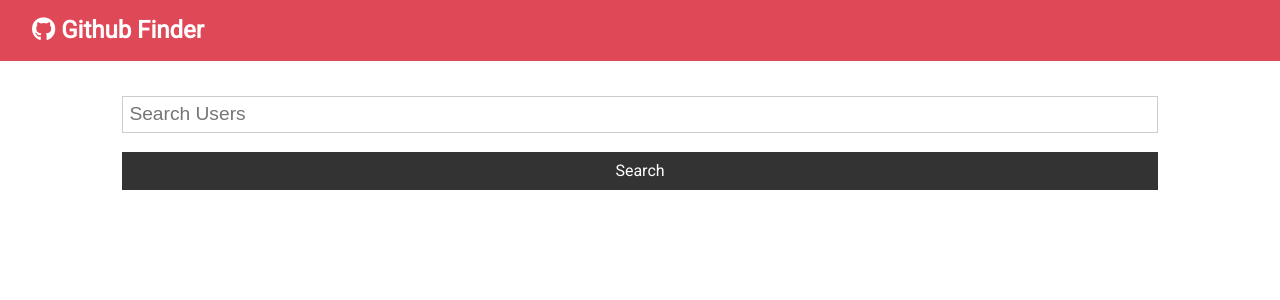
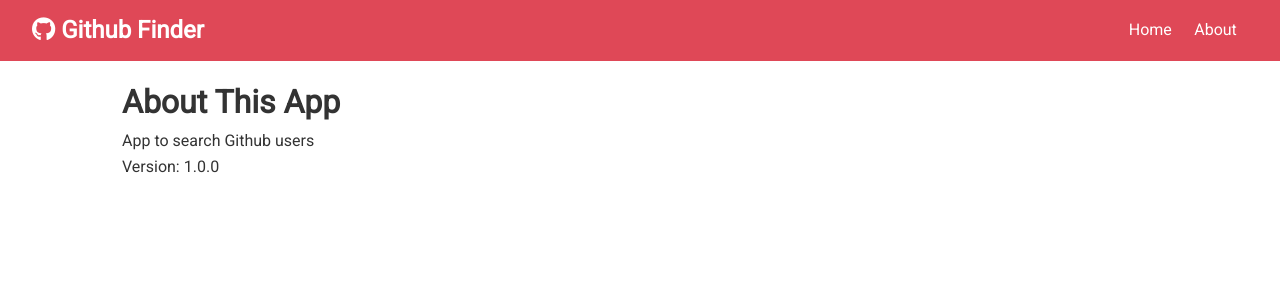
Before and after one commit to SandraBayabos/react-practice-2019, a React (Create React App) app: page /about in a window 1280 px wide. Shown: the top 300 px of the page. Built offline with nearby package versions, Linux system fonts and the light colour scheme.

Commit message:
created User.js

```diff
--- a/package.json
+++ b/package.json
@@ -6,6 +6,7 @@
     "axios": "^0.19.0",
     "react": "^16.12.0",
     "react-dom": "^16.12.0",
+    "react-router-dom": "^5.1.2",
     "react-scripts": "3.2.0"
   },
   "scripts": {
--- a/src/App.js
+++ b/src/App.js
@@ -1,16 +1,20 @@
-import React, { Component } from "react";
+import React, { Fragment, Component } from "react";
+import { BrowserRouter as Router, Switch, Route } from "react-router-dom";
 import Navbar from "./components/layout/Navbar";
 // import UserItem from "./components/users/UserItem";
 import Users from "./components/users/Users";
+import User from "./components/users/User";
 import axios from "axios";
 import Search from "./components/users/Search";
 import Alert from "./components/layout/Alert";
+import About from "./components/pages/About";
 import "./App.css";
 
 // convert function App() to class App for now & we need to extend the React.Component (but if we import {Component from above then can just say Component})
 class App extends Component {
   state = {
     users: [],
+    user: {},
     loading: false,
     alert: null
   };
@@ -43,6 +47,18 @@
   //Clear users from state
   clearUsers = () => this.setState({ users: [], loading: false });
 
+  // Get a single Github user
+
+  getUser = async username => {
+    this.setState({ loading: true });
+
+    const res = await axios.get(
+      `https://api.github.com/users?q=${username}?client_id=${process.env.REACT_APP_GITHUB_CLIENT_ID}&client_secret=${process.env.REACT_APP_GITHUB_CLIENT_SECRET}`
+    );
+
+    this.setState({ user: res.data, loading: false });
+  };
+
   //Set Alert function is passed first to Search.js, which renders the msg and type and is then passed back to App.js
   //App.js then passes the props msg and type to Alert.js because Search.js and Alert.js cannot pass props between each other
   setAlert = (msg, type) => {
@@ -53,16 +69,25 @@
   // render() is a lifecycle method that runs when all the other components are loaded
   render() {
     //All javscript goes under the render() including variables, functions etc.
-    const { users, loading } = this.state;
+    const { users, user, loading } = this.state;
 
     return (
       // JSX must only have ONE parent element, otherwise get warning. So everything must go inside this one div. In chrome developer you'll see everything, including the App div is wrapped around a div called "root".
       //So can replease <di v className="App"><div> with <React.Fragment></React.Fragment>, <Fragment></Fragment> or just <> so that it goes directly from "root" and everything is rendered within
+      // Wrapping everything in Router so we can control which stuff goes where
+      <Router>
         <div className="App">
           {/* title is a prop that we will pass down to Navbar.js */}
           <Navbar />
           <div className="container">
             <Alert alert={this.state.alert} />
+            {/* rendering Search and Users into Fragments for the route "/" */}
+            <Switch>
+              <Route
+                exact
+                path="/"
+                render={props => (
+                  <Fragment>
                     <Search
                       searchUsers={this.searchUsers}
                       clearUsers={this.clearUsers}
@@ -72,8 +97,26 @@
                     />
                     {/* loading and users are being passed in as props so that Users.js can access them */}
                     <Users loading={loading} users={users} />
+                  </Fragment>
+                )}
+              />
+              <Route exact path="/about" component={About} />
+              <Route
+                exact
+                path="/user:login"
+                render={props => (
+                  <User
+                    {...props}
+                    getUser={this.getUser}
+                    user={user}
+                    loading={loading}
+                  />
+                )}
+              />
+            </Switch>
           </div>
         </div>
+      </Router>
     );
   }
 }
--- a/src/components/layout/Navbar.js
+++ b/src/components/layout/Navbar.js
@@ -1,5 +1,6 @@
 import React from "react";
 import PropTypes from "prop-types";
+import { Link } from "react-router-dom";
 
 // instead of props we can put them directly in as icon, title so no need to type props.icon or props.title below
 
@@ -12,6 +13,14 @@
       <h1>
         <i className={icon} /> {title}
       </h1>
+      <ul>
+        <li>
+          <Link to="/">Home</Link>
+        </li>
+        <li>
+          <Link to="/about">About</Link>
+        </li>
+      </ul>
     </nav>
   );
   // }
--- /dev/null
+++ b/src/components/pages/About.js
@@ -0,0 +1,13 @@
+import React, { Fragment } from "react";
+
+const About = () => {
+  return (
+    <Fragment>
+      <h1>About This App</h1>
+      <p>App to search Github users</p>
+      <p>Version: 1.0.0</p>
+    </Fragment>
+  );
+};
+
+export default About;
--- /dev/null
+++ b/src/components/users/User.js
@@ -0,0 +1,9 @@
+import React, { Component } from "react";
+
+class User extends Component {
+  render() {
+    return <div>User</div>;
+  }
+}
+
+export default User;
--- a/src/components/users/UserItem.js
+++ b/src/components/users/UserItem.js
@@ -1,4 +1,5 @@
 import React from "react";
+import { Link } from "react-router-dom";
 import PropTypes from "prop-types";
 
 // for functional stateless components we pass in props like this so at the bottom it'll just be props.whatever
@@ -31,9 +32,9 @@
       />
       <h3>{login}</h3>
       <div>
-        <a href={html_url} className="btn btn-dark btn-sm my-1">
+        <Link to={`/user/${login}`} className="btn btn-dark btn-sm my-1">
           More
-        </a>
+        </Link>
       </div>
     </div>
   );
```
Also changed, not shown: 1 other file (tests, documents, lock files or other folders). Lines whose indentation alone changed are shown as unchanged.
